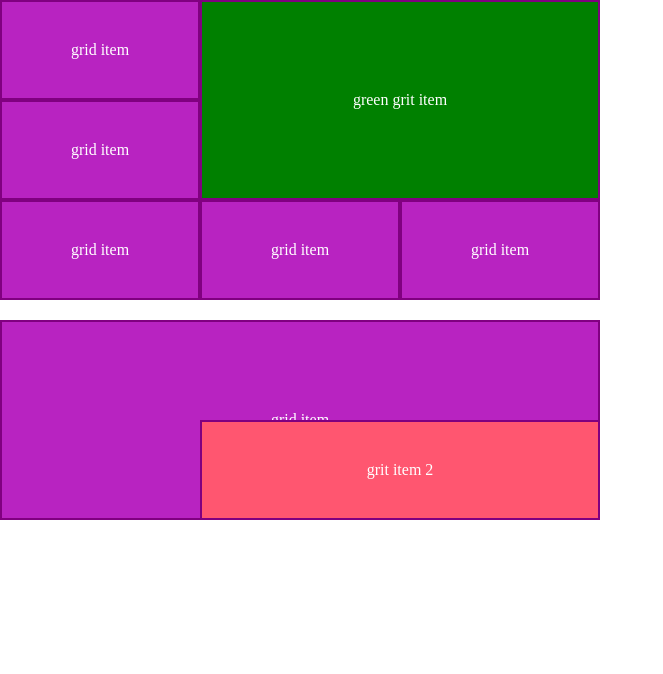
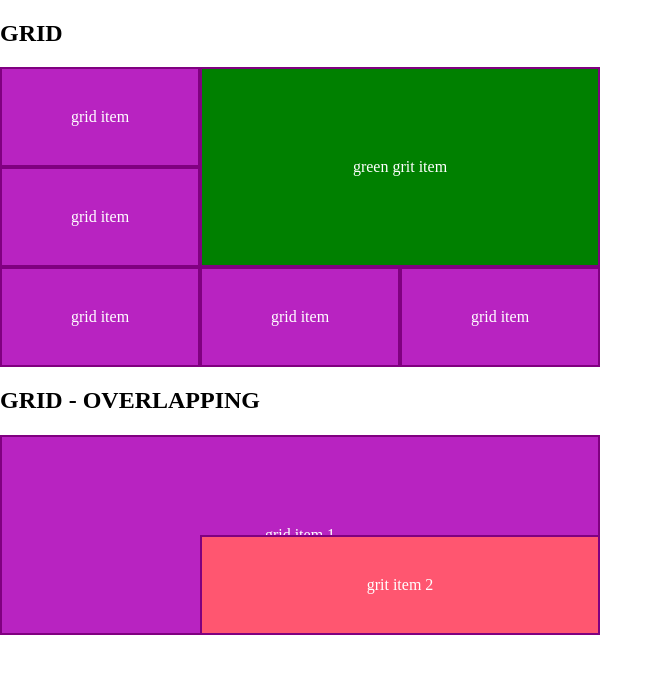
Before and after one commit to PetrValenta92/css-grid, a website built with Vite: page index.html in a window 1280 px wide. Shown: the whole page, without its empty margins (0-663 px from the left). Built offline with nearby package versions, Linux system fonts and the light colour scheme.

Commit message:
Update index.html

```diff
--- a/index.html
+++ b/index.html
@@ -12,6 +12,7 @@
     <meta name="viewport" content="width=device-width, initial-scale=1.0" />
   </head>
   <body>
+    <div><h2>GRID</h2></div>
     <div class="grid">
       <div class="grid-item">grid item</div>
       <div class="grid-item green">green grit item</div>
@@ -20,11 +21,9 @@
       <div class="grid-item">grid item</div>
       <div class="grid-item">grid item</div>
     </div>
-
-    <div><h2></h2></div>
-
+    <div><h2>GRID - OVERLAPPING</h2></div>
     <div class="grid">
-      <div class="grid-item one">grid item</div>
+      <div class="grid-item one">grid item 1</div>
       <div class="grid-item two">grit item 2</div>
     </div>
   </body>
```
